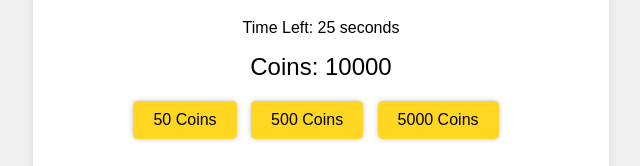
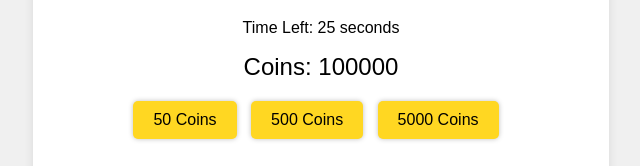
Before and after one commit to notedwin-dev/dww-replica, a website: page public/index.html in a window 1280 px wide. Shown: the part 171-337 px from the top of the page, 319-959 px from the left. Drawn offline with Linux system fonts and the light colour scheme.

Commit message:
fix: update coin field

```diff
--- a/public/index.html
+++ b/public/index.html
@@ -23,7 +23,7 @@
             <p>Time Left: <span id="countdown"></span> seconds</p>
         </div>
 
-        <div class="coins">Coins: <span id="coins">10000</span></div>
+        <div class="coins">Coins: <span id="coins">100000</span></div>
         <div class="bet-options">
             <button id="bet-50" onclick="selectBetAmount(50)">50 Coins</button>
             <button id="bet-500" onclick="selectBetAmount(500)">500 Coins</button>
```
